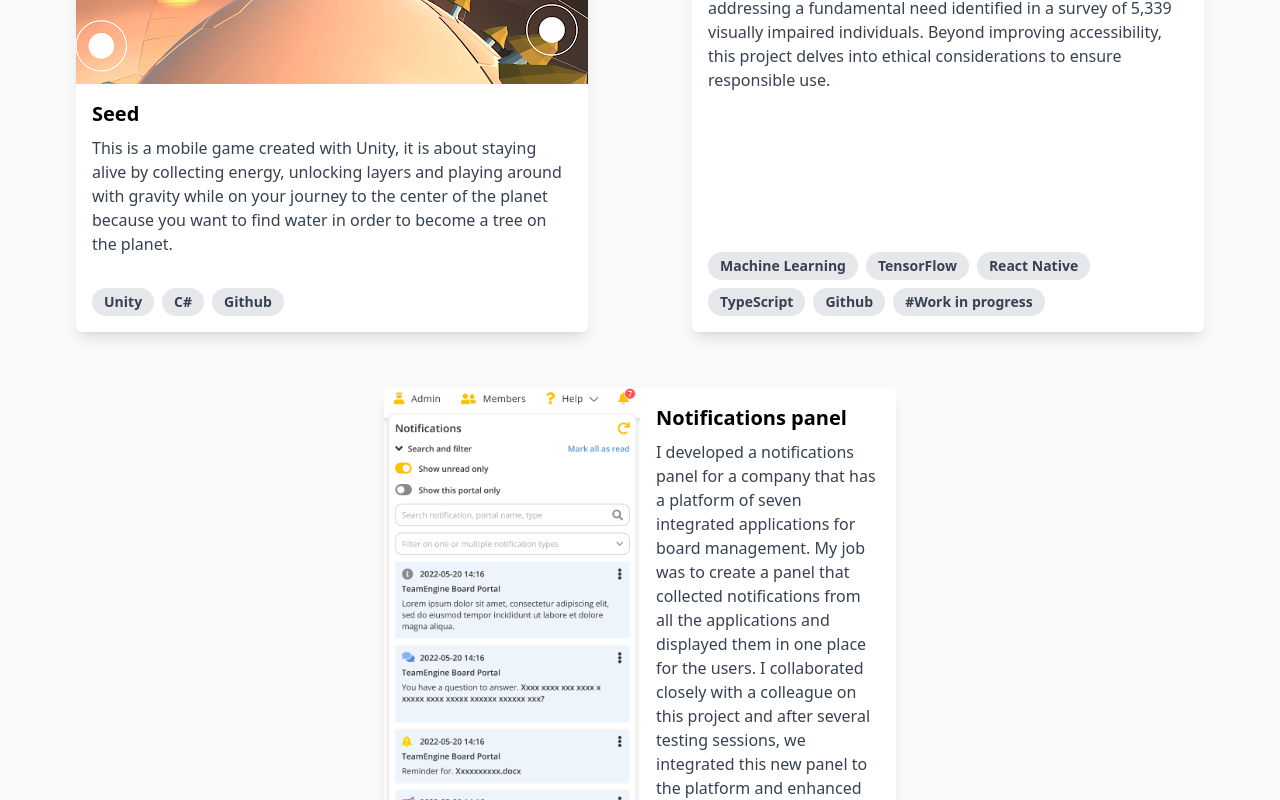
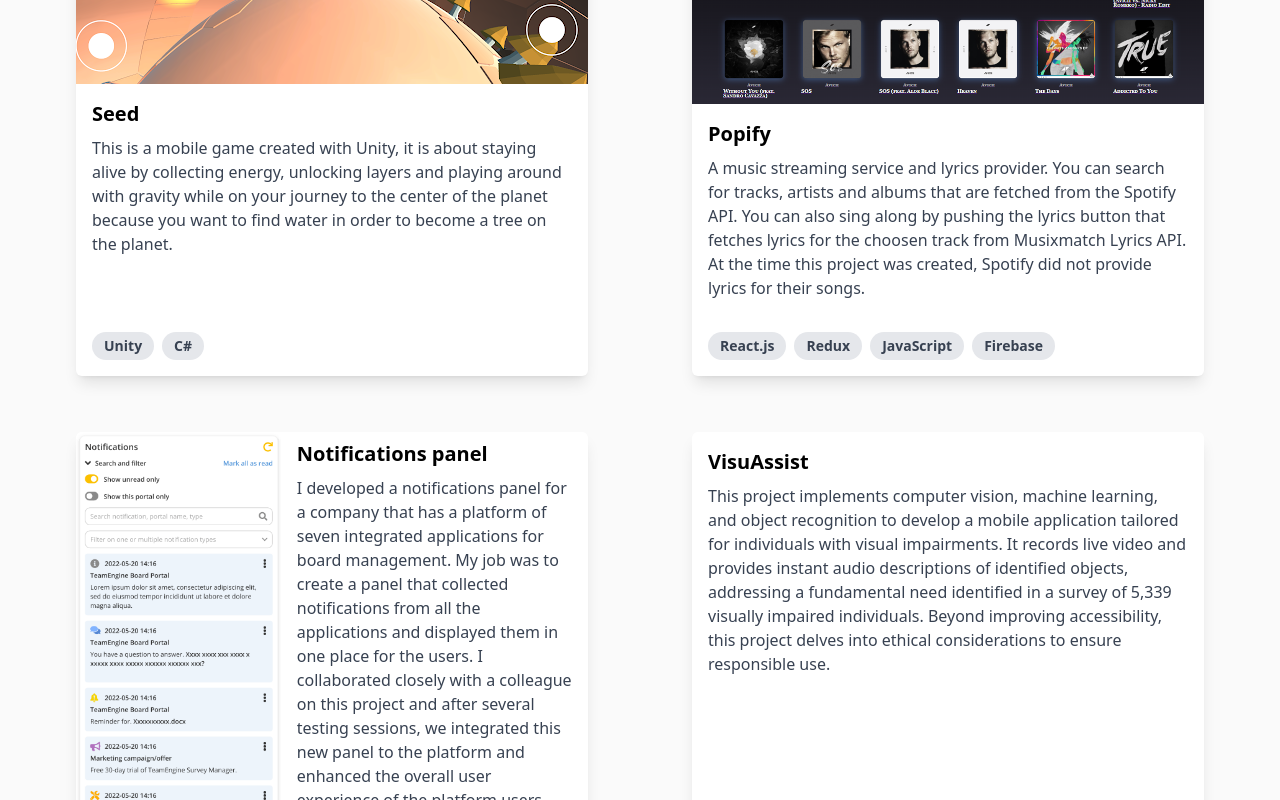
Before and after one commit to MoodMirani/mood-portfolio, a Next.js app: page / in a window 1280 px wide. Shown: the part 1020-1820 px from the top of the page. Built offline with nearby package versions, Linux system fonts and the light colour scheme.

Commit message:
added popify project and small fixes

```diff
--- a/app/page.tsx
+++ b/app/page.tsx
@@ -31,7 +31,7 @@
           touch if you&apos;d like to connect or collaborate. You can find me
           on&nbsp;
           <a
-            className="font-bold text-blue-500 underline-offset-2 hover:underline"
+            className="font-semibold text-blue-500 underline-offset-2 hover:underline"
             href="https://www.linkedin.com/in/mahmoud-mirani/"
             target="_blank"
             rel="noopener noreferrer"
@@ -89,8 +89,24 @@
     description:
       "This is a mobile game created with Unity, it is about staying alive by collecting energy, unlocking layers and playing around with gravity while on your journey to the center of the planet because you want to find water in order to become a tree on the planet. ",
     imagePath: "/images/seed.png",
-    tags: ["Unity", "C#", "Github"],
+    tags: ["Unity", "C#"],
     imageLandscapeFormat: true,
+  },
+  {
+    title: "Popify",
+    description:
+      "A music streaming service and lyrics provider. You can search for tracks, artists and albums that are fetched from the Spotify API. You can also sing along by pushing the lyrics button that fetches lyrics for the choosen track from Musixmatch Lyrics API. At the time this project was created, Spotify did not provide lyrics for their songs.",
+    imagePath: "/images/popify.png",
+    tags: ["React.js", "Redux", "JavaScript", "Firebase"],
+    imageLandscapeFormat: true,
+  },
+  {
+    title: "Notifications panel",
+    description:
+      "I developed a notifications panel for a company that has a platform of seven integrated applications for board management. My job was to create a panel that collected notifications from all the applications and displayed them in one place for the users. I collaborated closely with a colleague on this project and after several testing sessions, we integrated this new panel to the platform and enhanced the overall user experience of the platform users.",
+    imagePath: "/images/notifications.png",
+    tags: ["React.js", "TypeScript", "Cypress Automated Testing"],
+    imageLandscapeFormat: false,
   },
   {
     title: "VisuAssist",
@@ -101,17 +117,8 @@
       "TensorFlow",
       "React Native",
       "TypeScript",
-      "Github",
       "#Work in progress",
     ],
     imageLandscapeFormat: true,
   },
-  {
-    title: "Notifications panel",
-    description:
-      "I developed a notifications panel for a company that has a platform of seven integrated applications for board management. My job was to create a panel that collected notifications from all the applications and displayed them in one place for the users. I collaborated closely with a colleague on this project and after several testing sessions, we integrated this new panel to the platform and enhanced the overall user experience of the platform users.",
-    imagePath: "/images/notifications.png",
-    tags: ["React.js", "TypeScript", "Cypress Automated Testing", "GitLab"],
-    imageLandscapeFormat: false,
-  },
 ];
--- a/components/home/horizontalCard.tsx
+++ b/components/home/horizontalCard.tsx
@@ -14,7 +14,7 @@
   return (
     <div className="z-10 m-7 flex h-auto max-w-lg flex-col overflow-hidden rounded-md bg-white shadow-lg md:flex-row">
       {imagePath && (
-        <div className="w-full md:w-1/2">
+        <div className="w-full md:w-2/5">
           <img
             className="h-auto w-full object-cover"
             src={imagePath}
@@ -22,8 +22,8 @@
           />
         </div>
       )}
-      <div className="flex w-full flex-col md:w-1/2">
-        <div className="mb-auto px-4 py-4">
+      <div className="flex w-full flex-col md:w-3/5">
+        <div className="mb-auto px-4 py-2">
           <div className="mb-2 text-xl font-bold">{title}</div>
           <p className="text-base text-gray-700">{description}</p>
         </div>
```
Also changed, not shown: public/images/notifications.png, public/images/popify.png (added).
